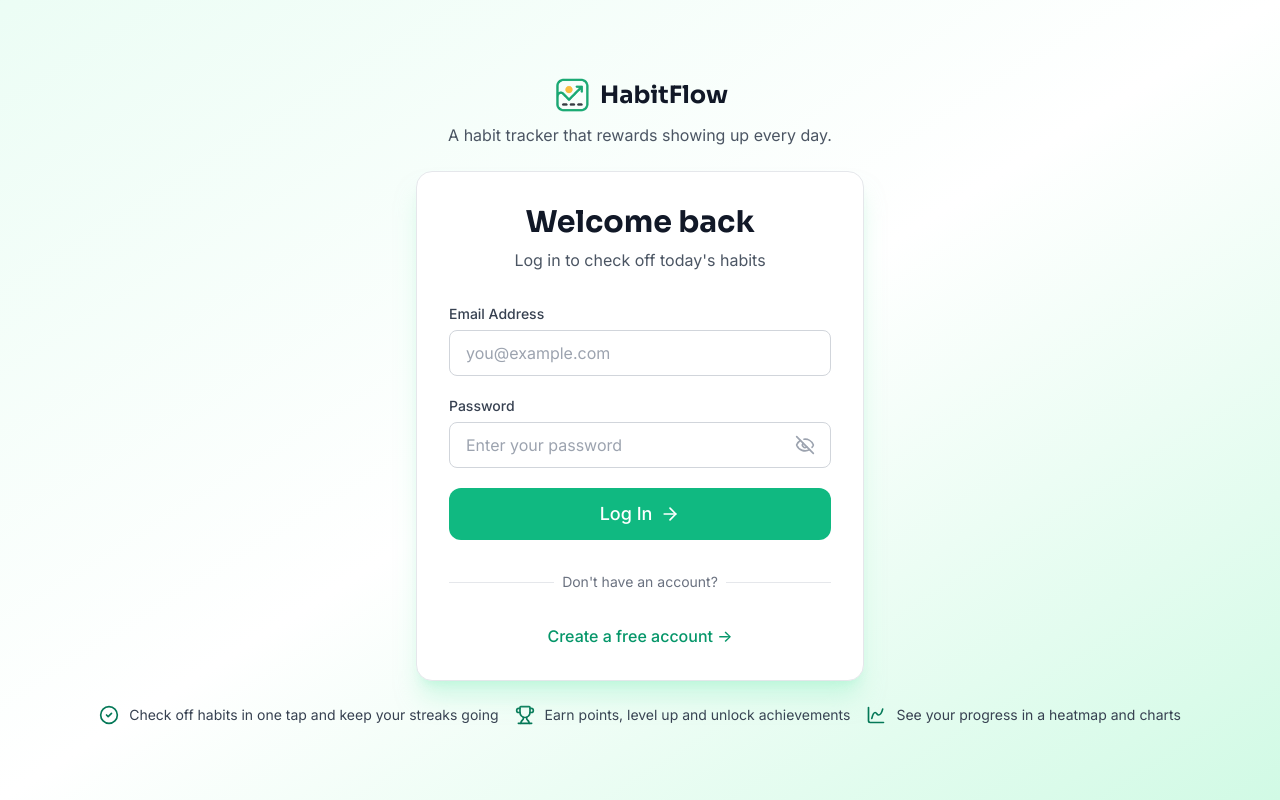
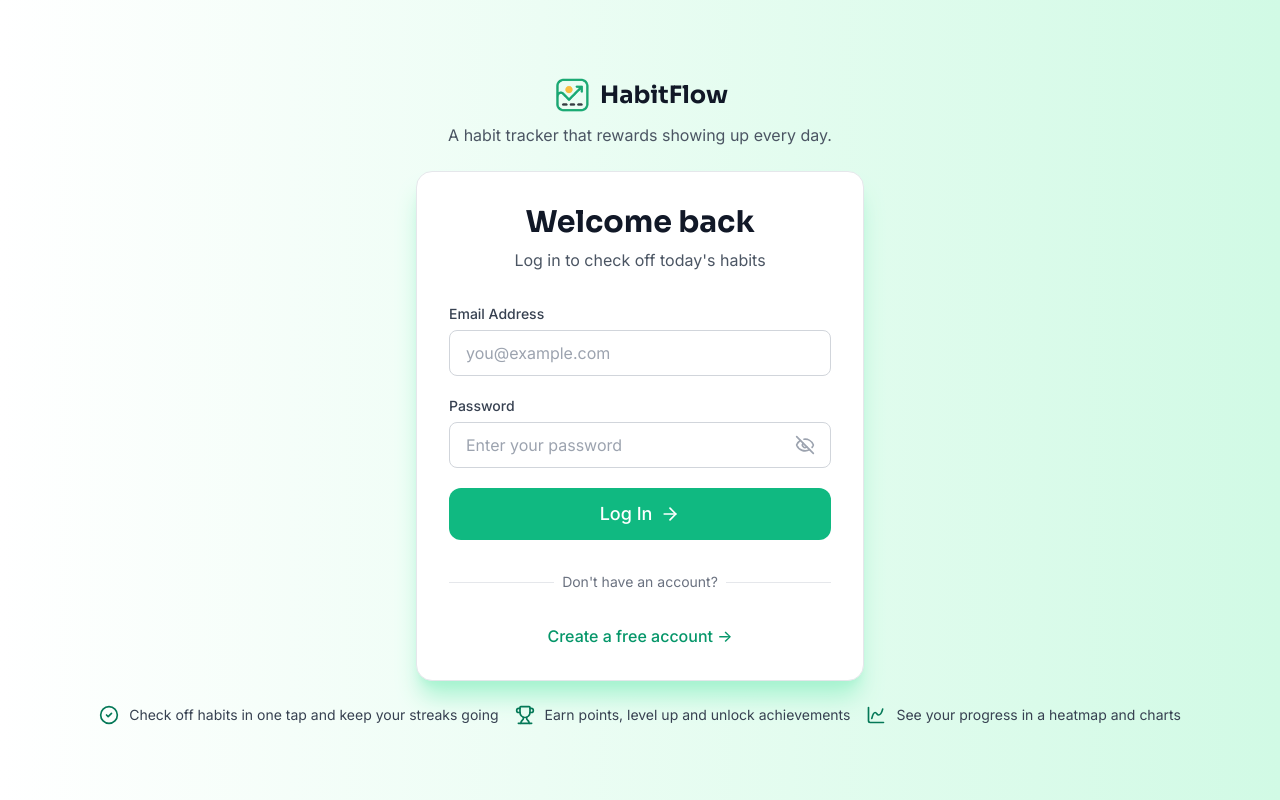
Before and after one commit to HaythamSaba/habitflow, a React (Vite) app: page /login in a window 1280 px wide. Built offline with nearby package versions, Linux system fonts and the light colour scheme; no server answers; the database is empty.

Commit message:
fixing login dark mode background direction and color

```diff
--- a/src/pages/LoginPage.tsx
+++ b/src/pages/LoginPage.tsx
@@ -40,12 +40,15 @@ export function LoginPage() {
   };
 
   return (
-    <div className="min-h-screen bg-linear-to-br from-emerald-50 via-white to-primary-100 dark:from-gray-950 dark:via-gray-900 dark:to-primary-950 flex flex-col items-center justify-center p-4 sm:p-6">
+    <div
+      className="min-h-screen bg-linear-to-r from-white to-primary-100
+            dark:bg-linear-to-r dark:from-gray-950 dark:to-primary-900 flex flex-col items-center justify-center p-4 sm:p-6"
+    >
       <div className="w-full max-w-md">
         <AuthBrand />
 
         {/* Card */}
-        <div className="rounded-2xl border border-gray-200 dark:border-gray-800 p-5 sm:p-6 lg:p-8 shadow-xl shadow-primary-200/50 dark:shadow-primary-950/50 bg-white dark:bg-gray-900 backdrop-blur-sm">
+        <div className="rounded-2xl border border-gray-200 dark:border-gray-800 p-5 sm:p-6 lg:p-8 shadow-xl shadow-primary-200 dark:shadow-primary-900 bg-white dark:bg-gray-950">
           {/* Header */}
           <HeaderCardForm
             Title="Welcome back"
```
